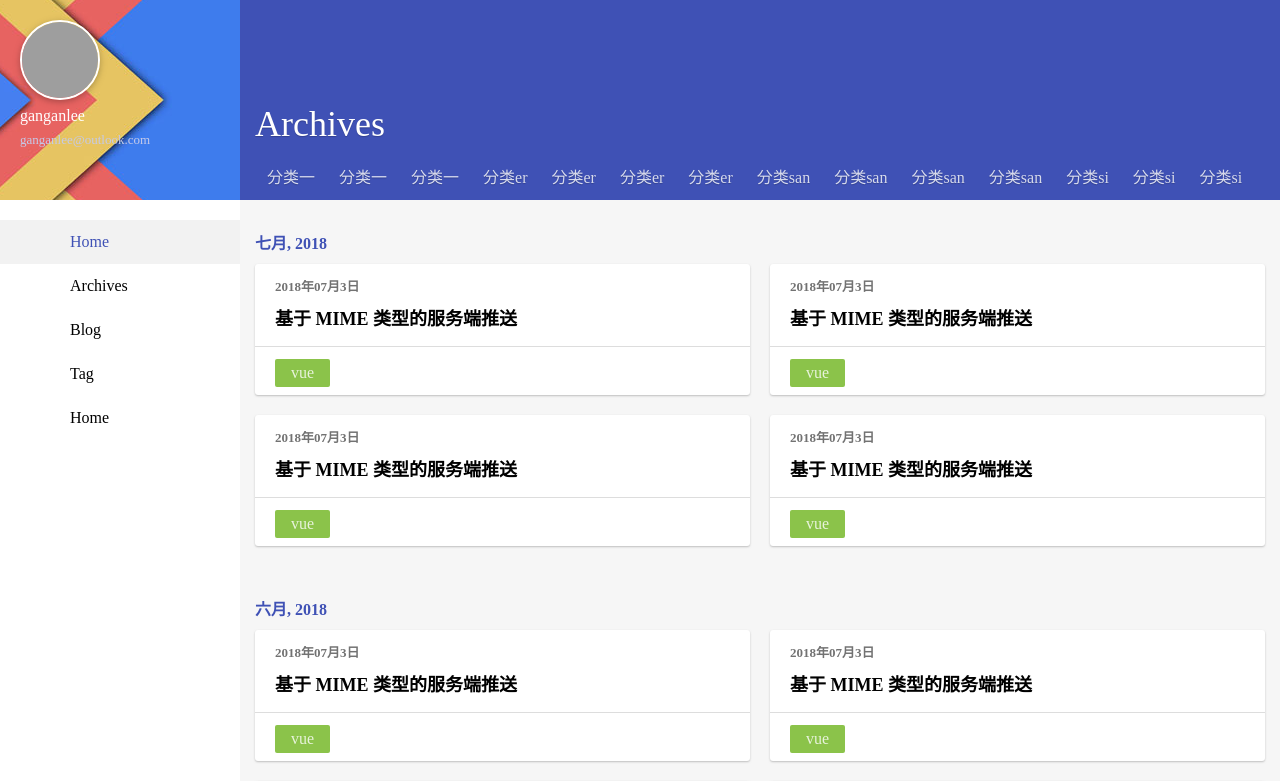
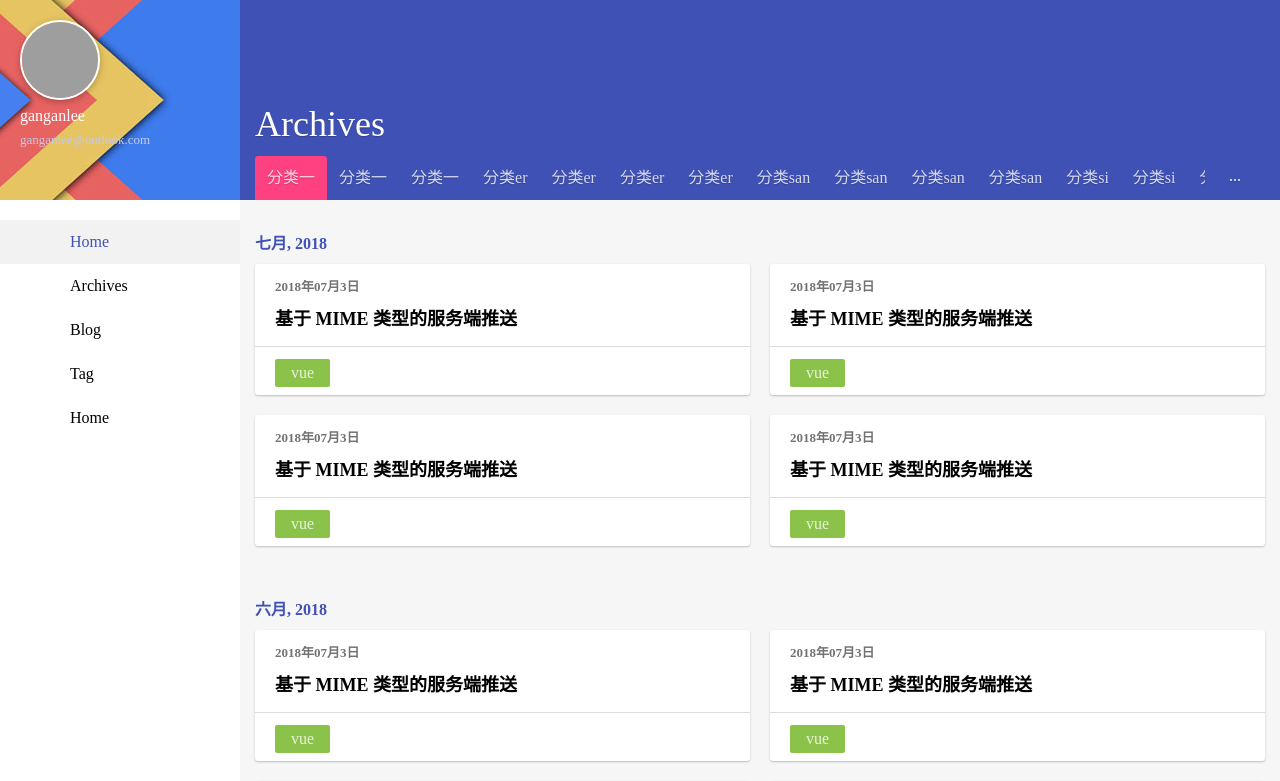
Before and after one commit to ganganlee/vue-blog, a Vue app: page /tag in a window 1280 px wide. Shown: the top 781 px of the page. Built offline with nearby package versions, Linux system fonts and the light colour scheme; grey boxes are pictures that could not be loaded; a small style sheet from the web is missing; what mavon-editor would draw is missing.

Commit message:
最后完善

```diff
--- a/src/components/Tag.vue
+++ b/src/components/Tag.vue
@@ -25,6 +25,7 @@
           <p>分类wu</p>
           <p>分类wu</p>
         </div>
+        <div class="tag-more" @click="showTagModel()">...</div>
       </div>
     </header>
     <div class="archives-wrapper">
@@ -91,16 +92,98 @@
         </div>
       </div>
     </div>
+    <div class="tag-model" v-show="isshowTagModel" @click="showTagModel()">
+      <div class="tag-wrapper">
+        <p class="tag-active">分类一</p>
+        <p @click.stop="selectTag($event)">分类一</p>
+        <p @click.stop="selectTag($event)">分类er</p>
+        <p @click.stop="selectTag($event)">分类er</p>
+        <p @click.stop="selectTag($event)">分类er</p>
+        <p @click.stop="selectTag($event)">分类er</p>
+        <p @click.stop="selectTag($event)">分类san</p>
+        <p @click.stop="selectTag($event)">分类san</p>
+        <p @click.stop="selectTag($event)">分类san</p>
+        <p @click.stop="selectTag($event)">分类san</p>
+        <p @click.stop="selectTag($event)">分类si</p>
+        <p @click.stop="selectTag($event)">分类si</p>
+        <p @click.stop="selectTag($event)">分类si</p>
+        <p @click.stop="selectTag($event)">分类si</p>
+        <p @click.stop="selectTag($event)">分类wu</p>
+        <p @click.stop="selectTag($event)">分类wu</p>
+        <p @click.stop="selectTag($event)">分类wu</p>
+        <p @click.stop="selectTag($event)">分类wu</p>
+        <p @click.stop="selectTag($event)">分类wu</p>
+      </div>
+    </div>
   </div>
 </template>
 
 <script>
   export default {
-    name: "Tag"
+    name: "Tag",
+    data(){
+      return {
+        isshowTagModel:false
+      }
+    },
+    methods:{
+      showTagModel(){
+        this.isshowTagModel = !this.isshowTagModel;
+      },
+      selectTag(event){
+
+      }
+    }
   }
 </script>
 
 <style scoped>
+  .tag-model{
+    position: fixed;
+    width: 100%;
+    height: 100%;
+    top: 0;
+    left: 0;
+    background: rgba(0,0,0,0.7);
+    display: flex;
+    align-items: center;
+    justify-content: center;
+    z-index: 2;
+  }
+  .tag-wrapper{
+    width: 70%;
+    display: flex;
+    flex-wrap: wrap;
+    background:#fff;
+    padding: 15px;
+    border-radius: 4px;
+    box-shadow: 0 2px 5px 0 rgba(0,0,0,0.16), 0 2px 10px 0 rgba(0,0,0,0.12);
+  }
+  .tag-wrapper p {
+    padding: 0 15px;
+    margin: 5px;
+    line-height: 32px;
+    cursor: pointer;
+  }
+  .tag-active{
+    color: #fff;
+    background: #ff4081;
+    border-radius: .2em;
+  }
+  .explain{
+    position: relative;
+  }
+  .tag-more{
+    position: absolute;
+    bottom: 0px;
+    right: 0px;
+    background: #3f51b5;
+    width: 60px;
+    text-align: center;
+    line-height: 40px;
+    height: 44px;
+    cursor: pointer;
+  }
   header{
     padding: 100px 15px !important;
   }
```
